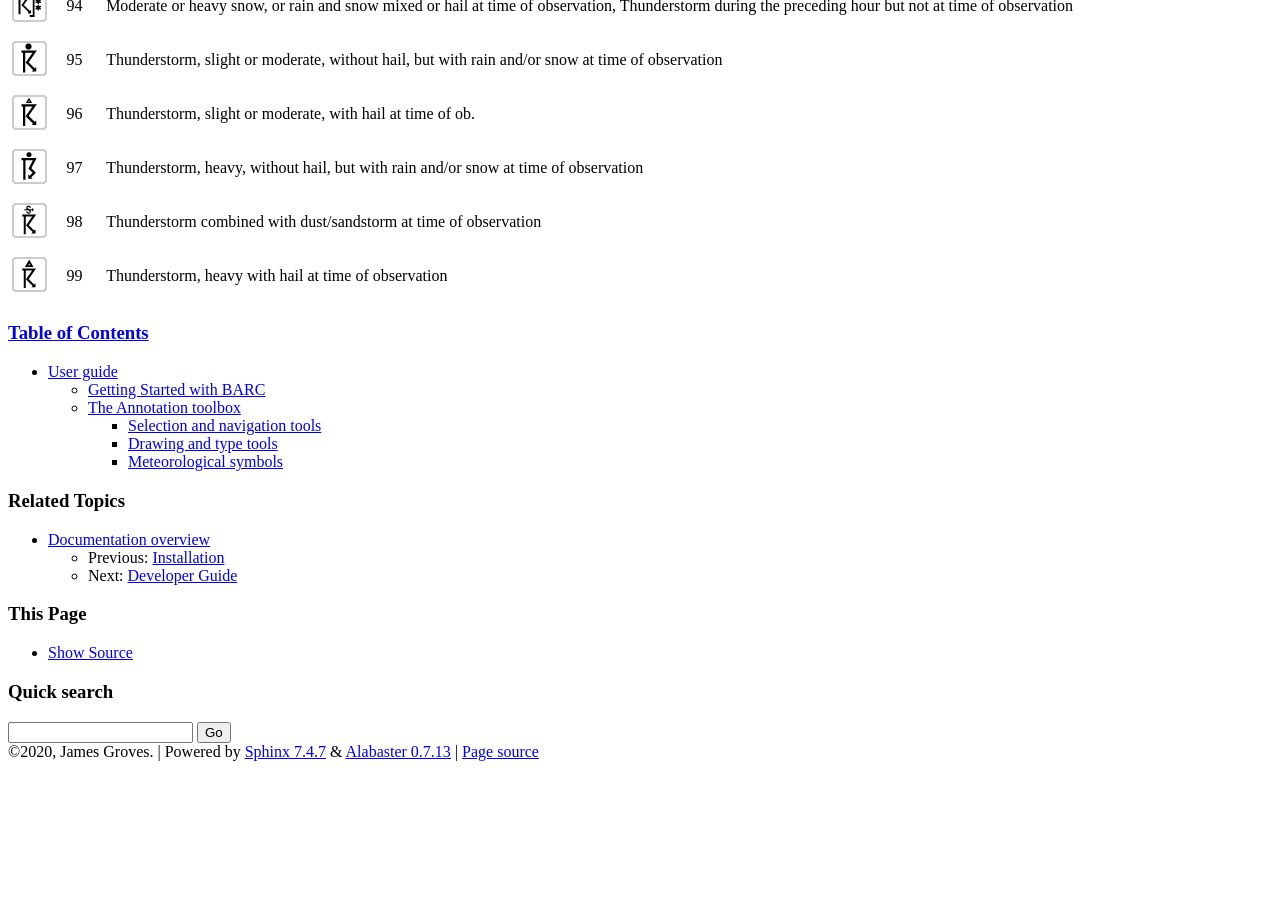
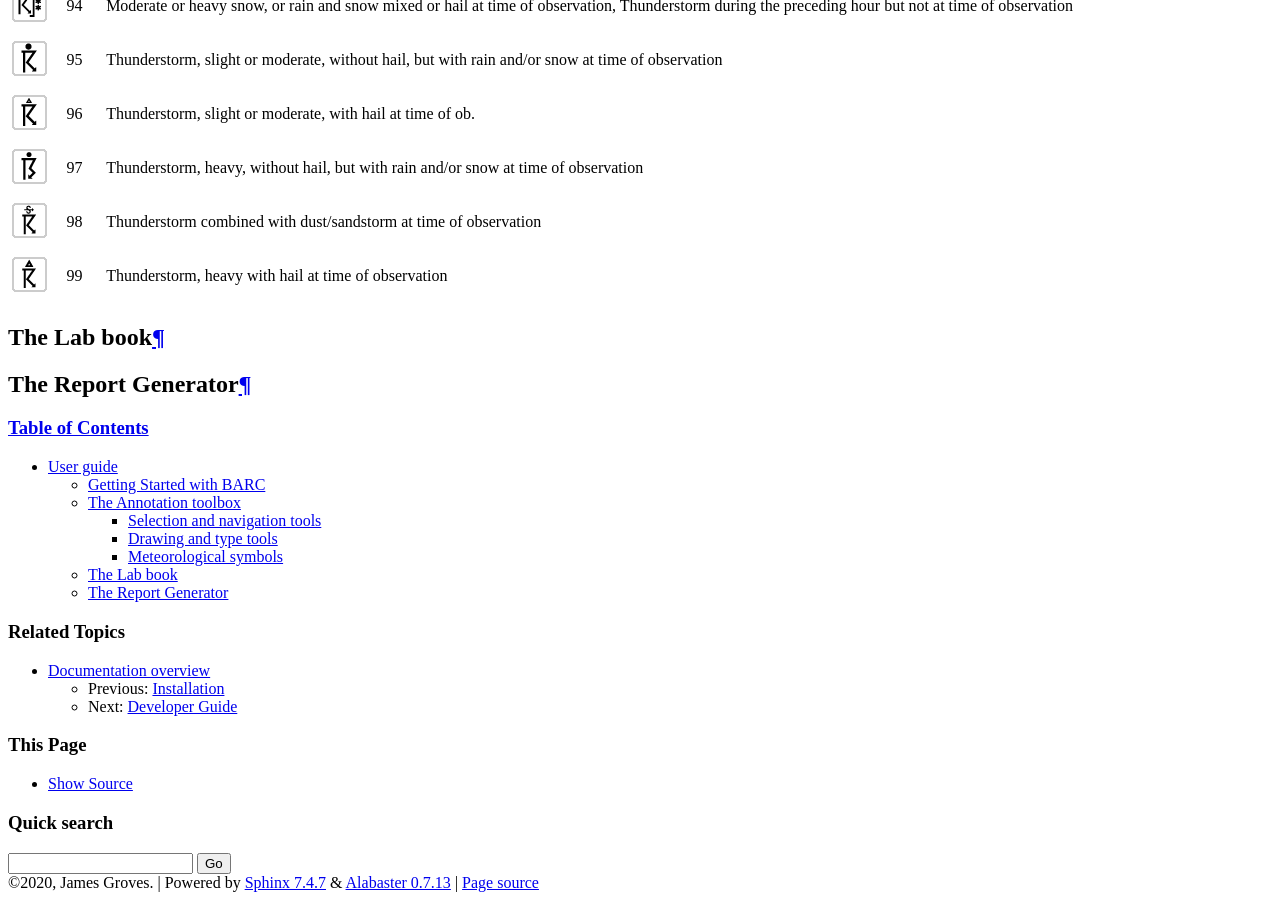
Before and after one commit to lecjlg/barc-docs, a Sphinx documentation site: the page built from docs/source/userguide.rst, in a window 1280 px wide and 900 px high, scrolled down 8096 px. Built offline with Sphinx 7.4.7, drawn with Linux system fonts in a browser that asks for light colours; before the commit the page ends 8865 px from its top, so only the background shows below that.

Commit message:
added new section titles to the userguide

```diff
--- a/docs/source/userguide.rst
+++ b/docs/source/userguide.rst
@@ -713,3 +713,11 @@ BARC has a host of specfic meteorological symbols availble. These symbols are di
 |         :height: 36px                       |    |                                                                                                                                                                                                                                                                              |
 |         :alt: wibble                        | 99 |                                                                                                                                                                                                                                                                              |
 +---------------------------------------------+----+------------------------------------------------------------------------------------------------------------------------------------------------------------------------------------------------------------------------------------------------------------------------------+
+
+The Lab book
+~~~~~~~~~~~~
+
+
+
+The Report Generator
+~~~~~~~~~~~~~~~~~~~~
```
Also changed, not shown: 6 other files.
